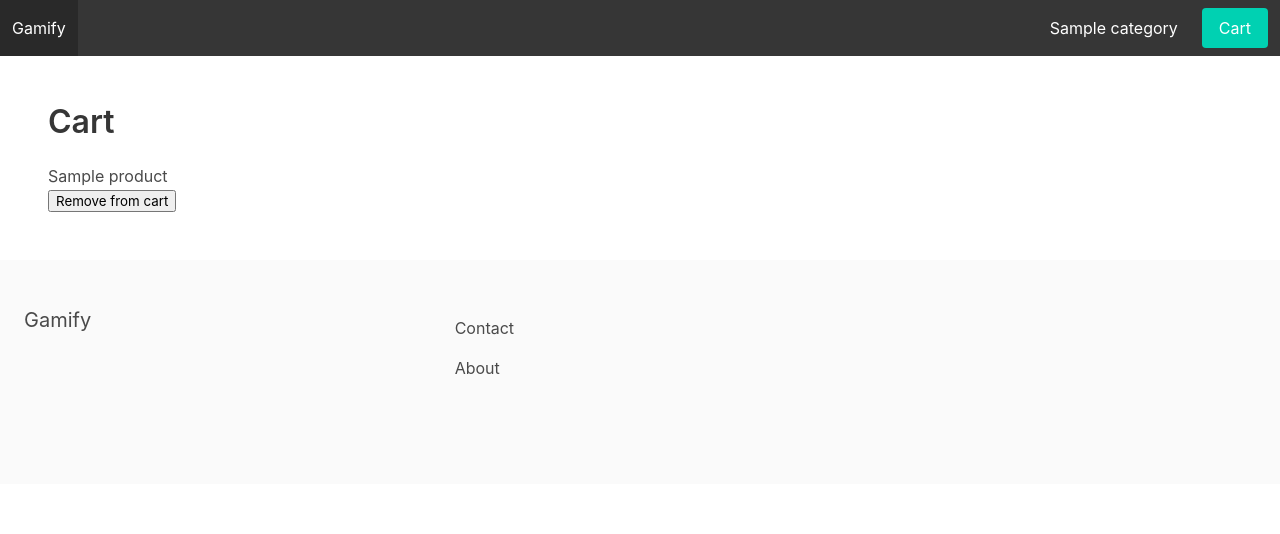
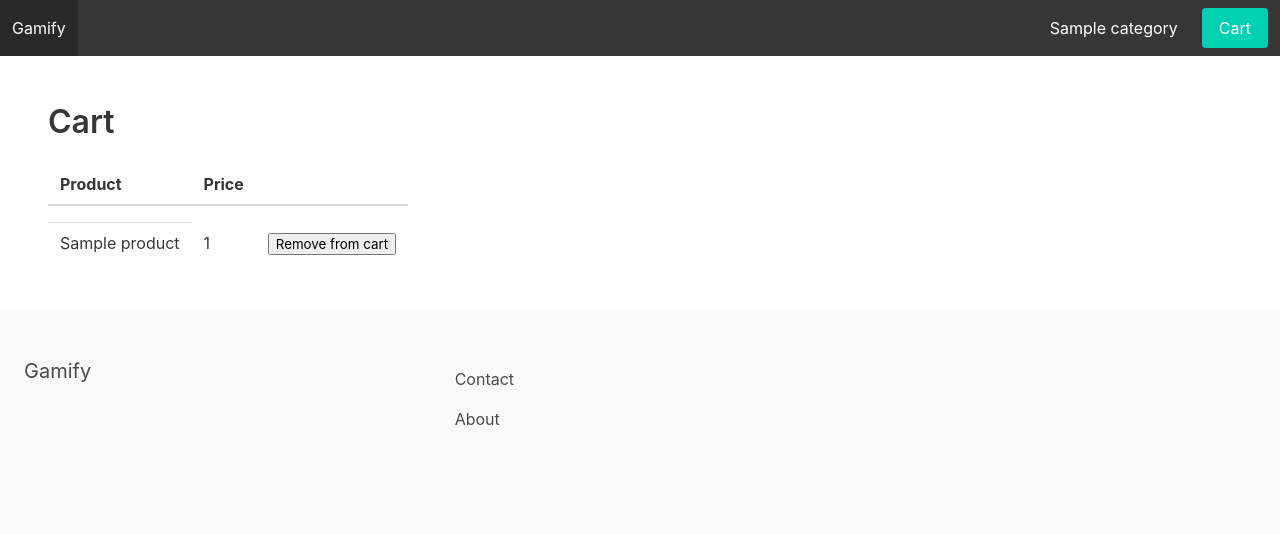
Before and after one commit to nkalofonos/Gamify, a Django app: template gamifyvenv/gamify/apps/cart/templates/cart.html in a window 1280 px wide. Shown: the top 534 px of the page. Run offline with Django 3.2, Linux system fonts and the light colour scheme; the template is opened without the code that fills it: most values are stand-ins (such as "Sample title", 1, 10 or a date in 2020).

Commit message:
Cart (lathos)

```diff
--- a/gamifyvenv/gamify/apps/cart/cart.py
+++ b/gamifyvenv/gamify/apps/cart/cart.py
@@ -22,7 +22,7 @@ class Cart(object):
             self.cart[str(p)]['product'] = Product.objects.get(pk=p)
 
         for item in self.cart.values():
-            item['total_price'] = int(item['price']) * int(item['quantity'])
+            item['total_price'] = float(item['price'])
 
             yield item
 
--- a/gamifyvenv/gamify/apps/cart/templates/cart.html
+++ b/gamifyvenv/gamify/apps/cart/templates/cart.html
@@ -7,12 +7,31 @@
         <h1 class="title">Cart</h1>
 
         {% if cart %}
-            {% for item in cart %}
-                {% with product=item.product %}
-                    <p>{{ product.title }}</p>
-                    <button @click="removeFromCart({{ product.id }})">Remove from cart</button>
-                {% endwith %}
-            {% endfor %}
+            <div class="table">
+                <table class="table">
+                    <thead>
+                        <th>Product</th>
+                        <th>Price</th>
+                        <th></th>
+                    </thead>
+
+                    <tbody>
+                        <tr v-for="product in products">
+                            <td>[[ product.title ]]</td>
+                        </tr>
+                        {% for item in cart %}
+                            {% with product=item.product %}
+                                <tr>
+                                    <td>{{ product.title }}</td>
+                                    <td>{{ item.total_price }}</td>
+                                    <td><button @click="removeFromCart({{ product.id }})">Remove from cart</button></td>
+                                </tr>
+                            {% endwith %}
+                        {% endfor %}
+                    </tbody>
+                </table>
+            </div>
+
         {% else %}
             <p>Your cart is empty!</p>
         {% endif %}
@@ -23,14 +42,15 @@
 <script>
     var productapp = new Vue({
         el: '#cartapp',
-        delimeters: ['[[', ']]'],
+        delimiters: ['[[', ']]'],
         data () {
             return {
-
+                products: [{{ productsstring|safe }}]
             }
         },
         mounted() {
             console.log('Mounted');
+            console.log(this.products);
         },
         methods: {
             removeFromCart(product_id) {
@@ -51,6 +71,8 @@
                 })
                 .then((response) => {
                     console.log(response)
+
+                    this.products = this.products.filter(product => product.id !== product_id)
                 })
                 .catch(function (error) {
                     console.log('Error 2');
--- a/gamifyvenv/gamify/apps/store/templates/product_detail.html
+++ b/gamifyvenv/gamify/apps/store/templates/product_detail.html
@@ -19,7 +19,7 @@
 <script>
     var productapp = new Vue({
         el: '#productapp',
-        delimeters: ['[[', ']]'],
+        delimiters: ['[[', ']]'],
         data () {
             return {
 
```
Also changed, not shown: gamifyvenv/gamify/apps/cart/views.py (+9 -1 lines), gamifyvenv/gamify/gamify/urls.py (+4 -7 lines), gamifyvenv/gamify/db.sqlite3.
